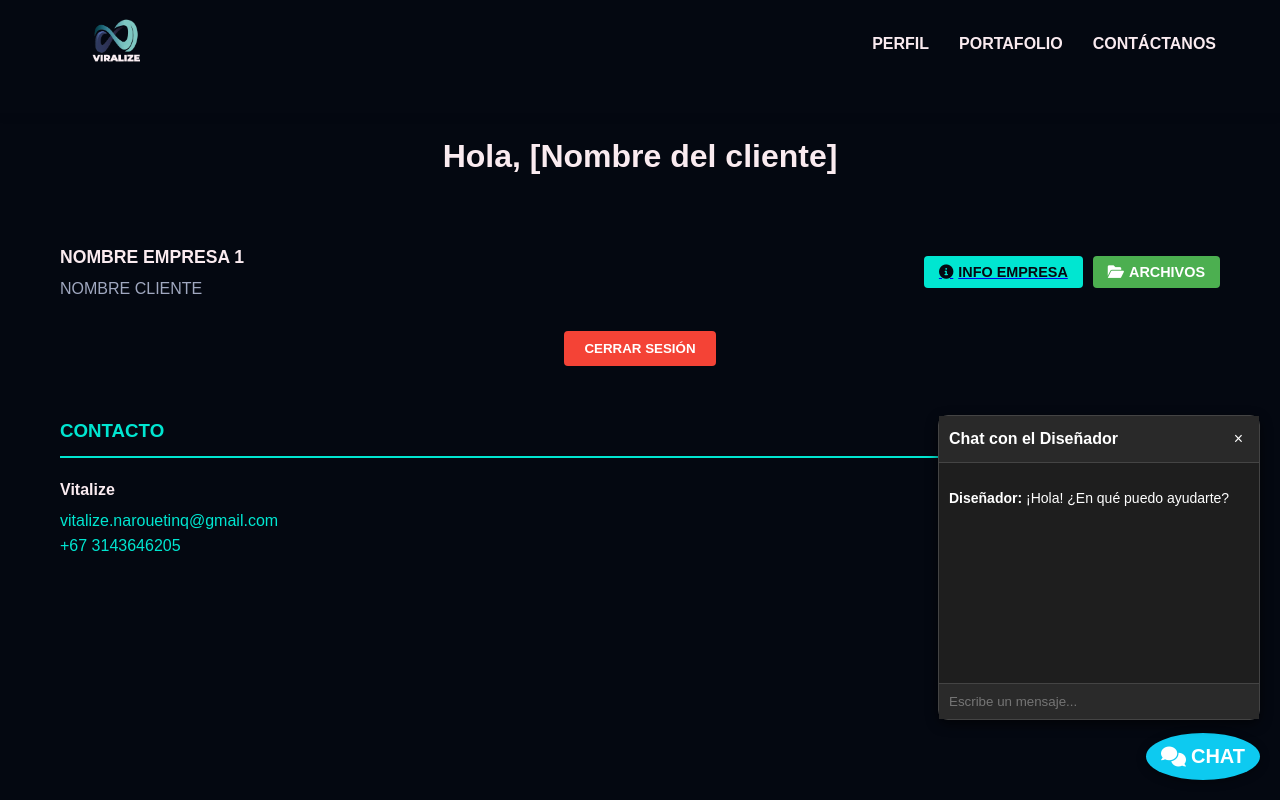
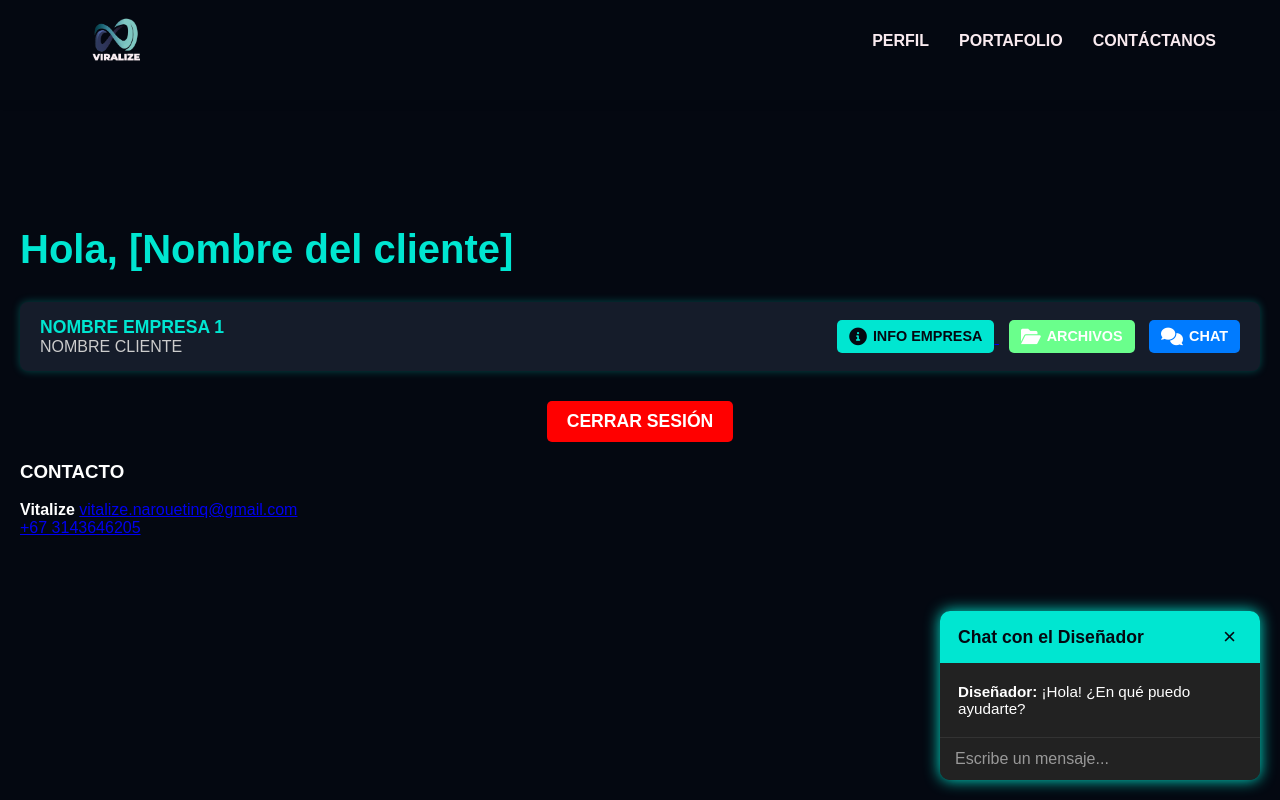
Before and after one commit to Ronal1707/VIRALIZE, a plain HTML site: page perfil_usuario.html in a window 1280 px wide. Both pictures are taken after a click on the button "CHAT". Drawn offline with Linux system fonts and the light colour scheme.

Commit message:
Estetica

```diff
--- a/perfil_diseñador.css
+++ b/perfil_diseñador.css
@@ -1,333 +1,284 @@
 :root {
     --primary-color: #00e6d1;
-    --text-color: #faebf0;
-    --dark-bg: #040811;
-    --border-color: #2a2f3d;
+    --background-color: #040811;
+    --secondary-color: #222;
+    --text-color: white;
+    --btn-hover-color: #00d1b2;
 }
 
 body {
-    font-family: 'Arial', sans-serif;
+
+    padding-top: 100px;
+    margin: 0;
+    font-family: Arial, sans-serif;
+    background-color: var(--background-color);
     color: var(--text-color);
-    line-height: 1.6;
-    margin: 0;
-    padding: 0;
-    background-color: var(--dark-bg);
 }
 
-
-
 .profile-container {
-    max-width: 1200px;
-    margin: 0 auto;
+    margin: 80px auto;
     padding: 20px;
-
-}
-
-.profile-header {
-    text-align: center;
-    margin-bottom: 30px;
-    padding: 20px 0;
-    margin-top: 70px;
 }
 
 .profile-header h1 {
-    font-size: 2rem;
-    color: var(--text-color);
-    margin-bottom: 10px;
+    margin-bottom: 0;
+    font-weight: 700;
+    font-size: 2.5rem;
+    color: var(--primary-color);
 }
 
 .profile-header h2 {
-    font-size: 1.5rem;
-    color: var(--primary-color);
-    margin-bottom: 10px;
+    margin-top: 5px;
+    margin-bottom: 60px;
+    font-weight: 400;
+    color: #ccc;
 }
 
 .clients-section {
-    padding: 0 20px;
-    margin-bottom: 20px;
+    margin-top: 30px;
 }
 
 .clients-section h3 {
-    color: var(--primary-color);
+    font-size: 1.8rem;
+    margin-bottom: 15px;
     border-bottom: 2px solid var(--primary-color);
-    padding-bottom: 10px;
-    margin-top: 0;
+    padding-bottom: 8px;
 }
 
 .client-item {
+    background-color: #151c2a;
+    margin-bottom: 15px;
+    padding: 15px 20px;
+    border-radius: 8px;
     display: flex;
     justify-content: space-between;
     align-items: center;
-    margin-bottom: 20px;
-    padding-bottom: 20px;
-    border-bottom: 1px solid var(--border-color);
-    flex-wrap: wrap;
-}
-
-.client-item:last-child {
-    border-bottom: none;
-    margin-bottom: 0;
-    padding-bottom: 0;
+    box-shadow: 0 0 8px rgba(0,230,209,0.3);
 }
 
 .client-info {
-    flex: 1;
-    min-width: 200px;
-    margin-right: 20px;
+    display: flex;
+    flex-direction: column;
 }
 
 .client-company {
-    font-weight: bold;
-    color: var(--text-color);
+    font-weight: 700;
     font-size: 1.1rem;
-    margin-bottom: 5px;
+    color: var(--primary-color);
 }
 
 .client-name {
-    color: #a0a8c0;
+    font-weight: 400;
+    font-size: 1rem;
+    color: #ccc;
+    margin-right: 310px;
 }
 
-.client-actions {
-    display: flex;
-    gap: 10px;
-    flex-wrap: wrap;
-    justify-content: flex-end;
+.client-actions button,
+.client-actions a button {
+    background: var(--primary-color);
+    border: none;
+    color: var(--background-color);
+    padding: 8px 12px;
+    margin-left: 10px;
+    border-radius: 5px;
+    font-weight: 600;
+    cursor: pointer;
+    font-size: 0.9rem;
+    transition: background-color 0.3s ease;
+    display: inline-flex;
+    align-items: center;
 }
 
-.action-btn {
-    padding: 8px 15px;
-    border: none;
-    border-radius: 4px;
-    font-weight: bold;
-    cursor: pointer;
-    text-align: center;
-    transition: all 0.3s ease;
-    text-decoration: none;
-    display: flex;
-    align-items: center;
-    gap: 5px;
-    font-size: 0.9rem;
-    white-space: nowrap;
+.client-actions button i,
+.client-actions a button i {
+    margin-right: 6px;
+    font-size: 1.1rem;
 }
 
-.btn-info {
-    background-color: var(--primary-color);
-    color: var(--dark-bg);
-}
-
-.btn-files {
-    background-color: #4CAF50;
-    color: white;
-}
-
-.btn-chat {
-    background-color: #2196F3;
-    color: white;
-}
-
-.btn-notify {
-    background-color: #FF9800;
-    color: white;
-}
-
-.action-btn:hover {
-    opacity: 0.9;
-    transform: translateY(-2px);
+.client-actions button:hover,
+.client-actions a button:hover {
+    background-color: var(--btn-hover-color);
 }
 
 .profile-actions {
-    display: flex;
-    justify-content: center;
-    gap: 15px;
+    text-align: center;
     margin-top: 30px;
-    padding: 0 20px;
 }
 
 .profile-btn {
-    padding: 10px 20px;
+    padding: 12px 30px;
+    font-size: 1.1rem;
+    border-radius: 10px;
     border: none;
-    border-radius: 4px;
-    font-weight: bold;
     cursor: pointer;
-    transition: all 0.3s ease;
+    font-weight: 700;
+    color: var(--background-color);
+    background-color: var(--primary-color);
+    transition: background-color 0.3s ease;
 }
 
-.btn-edit {
-    background-color: var(--primary-color);
-    color: var(--dark-bg);
+.profile-btn:hover {
+    background-color: var(--btn-hover-color);
 }
 
-.btn-logout {
-    background-color: #f44336;
-    color: white;
-}
-
-.contact-section {
-    padding: 20px;
-    margin-top: 30px;
-}
-
-.contact-section h3 {
-    color: var(--primary-color);
-    border-bottom: 2px solid var(--primary-color);
-    padding-bottom: 10px;
-    margin-top: 0;
-}
-
-.contact-info {
-    margin-top: 15px;
-}
-
-.contact-info strong {
-    display: block;
-    margin-bottom: 5px;
-    color: var(--text-color);
-}
-
-.contact-info a {
-    color: var(--primary-color);
-    text-decoration: none;
-}
-
-.footer {
-    text-align: center;
-    padding: 20px;
-    margin-top: 40px;
-    color: #a0a8c0;
-    font-size: 0.9rem;
-}
-
-/* Responsive adjustments */
-@media (max-width: 767px) {
-    .profile-header h1 {
-        font-size: 1.5rem;
-    }
-
-    .profile-header h2 {
-        font-size: 1.2rem;
-    }
-
-    .client-item {
-        flex-direction: column;
-        align-items: flex-start;
-        gap: 15px;
-    }
-
-    .client-info {
-        margin-right: 0;
-        margin-bottom: 10px;
-    }
-
-    .client-actions {
-        width: 100%;
-        justify-content: flex-start;
-    }
-
-    .profile-actions {
-        flex-direction: column;
-        gap: 10px;
-    }
-
-    .profile-btn {
-        width: 100%;
-    }
-}
-
-@media (max-width: 480px) {
-    .client-actions {
-        flex-direction: column;
-    }
-
-    .action-btn {
-        width: 100%;
-        justify-content: center;
-    }
-}
-
-/* ==== Overlay de carga de archivos ==== */
+/* Overlay para subir archivos */
 .overlay {
+    display: none;
     position: fixed;
-    top: 0; left: 0;
-    width: 100vw;
-    height: 100vh;
-    background: rgba(0, 0, 0, 0.8);
-    display: none;
+    top: 0; left: 0; right: 0; bottom: 0;
+    background: rgba(0,0,0,0.8);
     justify-content: center;
     align-items: center;
     z-index: 1000;
 }
 
 .overlay-content {
-    background: #1e1e1e;
-    padding: 2rem;
-    border-radius: 10px;
-    color: white;
+    background: var(--secondary-color);
+    padding: 25px 30px;
+    border-radius: 8px;
+    color: var(--text-color);
     text-align: center;
-    max-width: 400px;
-    width: 100%;
+    min-width: 300px;
+    max-width: 90vw;
 }
 
-  /* ==== Chat flotante ==== */
-  #chatBtn {
+#fileInput {
+    width: 100%;
+    margin-top: 10px;
+    padding: 7px;
+    border-radius: 5px;
+    border: none;
+    font-size: 1rem;
+}
+
+/* Caja de chat */
+.chat-box {
+    display: none;
     position: fixed;
     bottom: 20px;
     right: 20px;
-    background: #0dcaf0;
-    color: white;
-    padding: 12px 15px;
-    border-radius: 50%;
-    font-size: 20px;
-    cursor: pointer;
-    z-index: 1001;
-    box-shadow: 0 2px 10px rgba(0,0,0,0.4);
-  }
-
-  .chat-box {
-    position: fixed;
-    bottom: 80px;
-    right: 20px;
     width: 320px;
-    background: #1e1e1e;
-    border: 1px solid #444;
+    max-height: 450px;
+    background-color: var(--secondary-color);
     border-radius: 10px;
-    display: none;
+    box-shadow: 0 0 15px var(--primary-color);
     flex-direction: column;
-    z-index: 1002;
-    box-shadow: 0 4px 12px rgba(0,0,0,0.6);
+    z-index: 1100;
+    overflow: hidden;
 }
 
 .chat-header {
-    background: #292929;
-    padding: 10px;
+    background-color: var(--primary-color);
+    color: var(--background-color);
+    padding: 12px 18px;
     display: flex;
     justify-content: space-between;
-    color: white;
-    font-weight: bold;
-    border-bottom: 1px solid #444;
+    align-items: center;
+    font-weight: 700;
+    font-size: 1.1rem;
 }
 
 .chat-header button {
     background: transparent;
     border: none;
+    font-size: 1.4rem;
+    cursor: pointer;
+    color: var(--background-color);
+}
+
+.chat-messages {
+    flex: 1;
+    padding: 12px 18px;
+    overflow-y: auto;
+    color: var(--text-color);
+    font-size: 0.95rem;
+}
+
+.chat-messages p {
+    margin: 8px 0;
+}
+
+.chat-box input[type="text"] {
+    border: none;
+    padding: 12px 15px;
+    font-size: 1rem;
+    border-top: 1px solid #333;
+    background: var(--secondary-color);
+    color: var(--text-color);
+}
+
+.chat-box input[type="text"]::placeholder {
+    color: #999;
+}
+
+.chat-box input[type="text"]:focus {
+    outline: none;
+}
+
+/* Responsive */
+@media (max-width: 600px) {
+    .profile-container {
+        margin: 20px 10px;
+        padding: 15px;
+    }
+
+    .client-actions button,
+    .client-actions a button {
+        margin-left: 5px;
+        padding: 6px 8px;
+        font-size: 0.85rem;
+    }
+
+    .chat-box {
+        width: 95vw;
+        bottom: 10px;
+        right: 2.5vw;
+    }
+}
+
+
+/* Botón Cerrar Sesión */
+.btn-logout {
+    background-color: red;
     color: white;
-    font-size: 16px;
+    border: none;
+    padding: 10px 20px;
+    font-weight: bold;
+    border-radius: 5px;
     cursor: pointer;
 }
 
-  .chat-messages {
-    padding: 10px;
-    height: 200px;
-    overflow-y: auto;
-    color: white;
-    font-size: 14px;
+/* Estilos individuales por botón */
+
+.btn-files {
+    background-color: #6aff8c !important;
+    color: white !important;
 }
 
-  .chat-box input {
-    padding: 10px;
-    border: none;
-    border-top: 1px solid #444;
-    background-color: #2a2a2a;
-    color: white;
-    width: 100%;
-    box-sizing: border-box;
+.btn-chat {
+    background-color: #007bff !important;
+    color: white !important;
 }
+
+.btn-notify {
+    background-color: #ff9b49 !important;
+    color: white !important;
+}
+
+/* Hover opcional para mejor UX */
+.btn-files:hover {
+    background-color: #003f0e !important;
+}
+
+.btn-chat:hover {
+    background-color: #001b38 !important;
+}
+
+.btn-notify:hover {
+    background-color: #853c00 !important;
+}
+
+.btn-logout:hover {
+    background-color: rgb(60, 0, 0) !important;
+}
```
Also changed, not shown: perfil_diseñador.html (+61 -38 lines). Lines whose indentation alone changed are shown as unchanged.
